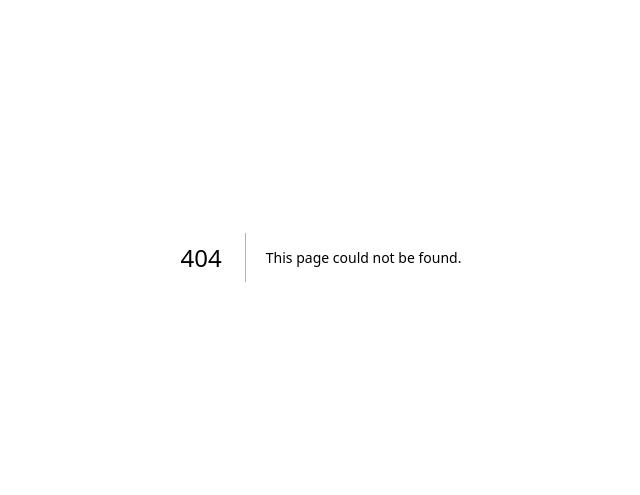
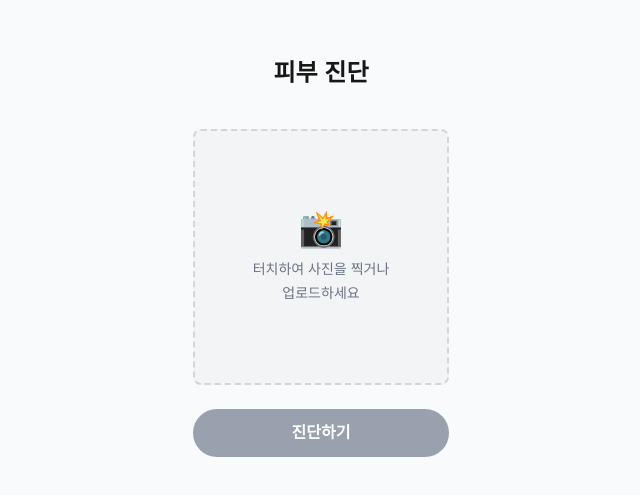
Before and after one commit to alstjr0183/skin-device-web, a Next.js app: page /diagnosis in a window 1280 px wide. Before the commit this address had no page. Shown: the part 143-638 px from the top of the page, without its empty margins (319-959 px from the left). Built offline with nearby package versions, Linux system fonts and the light colour scheme.

Commit message:
피부진단 page 작업

```diff
--- /dev/null
+++ b/src/app/diagnosis/page.tsx
@@ -0,0 +1,9 @@
+import SkinDiagnosis from '@/components/SkinDiagnosis';
+
+export default function DiagnosisPage() {
+    return (
+        <main className="min-h-screen flex items-center justify-center bg-gray-50">
+            <SkinDiagnosis />
+        </main>
+    );
+}
--- /dev/null
+++ b/src/components/SkinDiagnosis.tsx
@@ -0,0 +1,90 @@
+'use client';
+
+import { useState, useRef } from 'react';
+import { useMutation } from '@tanstack/react-query';
+import { postSkinDiagnosis } from '@/services/postSkinDiagnosis';
+import Image from 'next/image';
+
+export default function SkinDiagnosis() {
+    const [preview, setPreview] = useState<string | null>(null);
+    const [file, setFile] = useState<File | null>(null);
+    const fileInputRef = useRef<HTMLInputElement>(null);
+
+    const mutation = useMutation({
+        mutationFn: postSkinDiagnosis,
+        onSuccess: (data) => {
+            alert('진단이 완료되었습니다! (결과: ' + JSON.stringify(data) + ')');
+            // 여기에 결과 페이지 이동 등의 로직 추가 가능
+        },
+        onError: (error) => {
+            console.error('Error uploading photo:', error);
+            alert('사진 업로드 중 오류가 발생했습니다.');
+        },
+    });
+
+    const handleFileChange = (e: React.ChangeEvent<HTMLInputElement>) => {
+        if (e.target.files && e.target.files[0]) {
+            const selectedFile = e.target.files[0];
+            setFile(selectedFile);
+            setPreview(URL.createObjectURL(selectedFile));
+        }
+    };
+
+    const handleUpload = () => {
+        if (file) {
+            mutation.mutate(file);
+        }
+    };
+
+    return (
+        <div className="flex flex-col items-center gap-6 p-4 max-w-md mx-auto">
+            <h1 className="text-2xl font-bold mb-4">피부 진단</h1>
+
+            <div
+                className="relative w-64 h-64 bg-gray-100 rounded-lg overflow-hidden flex items-center justify-center border-2 border-dashed border-gray-300 cursor-pointer hover:border-blue-500 transition-colors"
+                onClick={() => fileInputRef.current?.click()}
+            >
+                {preview ? (
+                    <Image
+                        src={preview}
+                        alt="Skin preview"
+                        fill
+                        className="object-cover"
+                    />
+                ) : (
+                    <div className="text-gray-500 text-center p-4">
+                        <span className="block text-4xl mb-2">📸</span>
+                        <span className="text-sm">터치하여 사진을 찍거나<br />업로드하세요</span>
+                    </div>
+                )}
+            </div>
+
+            <input
+                type="file"
+                ref={fileInputRef}
+                onChange={handleFileChange}
+                accept="image/*"
+                capture="user" // 모바일에서 카메라 바로 실행
+                className="hidden"
+            />
+
+            <button
+                onClick={handleUpload}
+                disabled={!file || mutation.isPending}
+                className={`w-full py-3 px-6 rounded-full font-semibold text-white transition-all
+          ${!file || mutation.isPending
+                        ? 'bg-gray-400 cursor-not-allowed'
+                        : 'bg-blue-600 hover:bg-blue-700 shadow-lg active:scale-95'
+                    }`}
+            >
+                {mutation.isPending ? '분석 중...' : '진단하기'}
+            </button>
+
+            {mutation.isError && (
+                <p className="text-red-500 text-sm mt-2">
+                    오류가 발생했습니다. 다시 시도해주세요.
+                </p>
+            )}
+        </div>
+    );
+}
```
